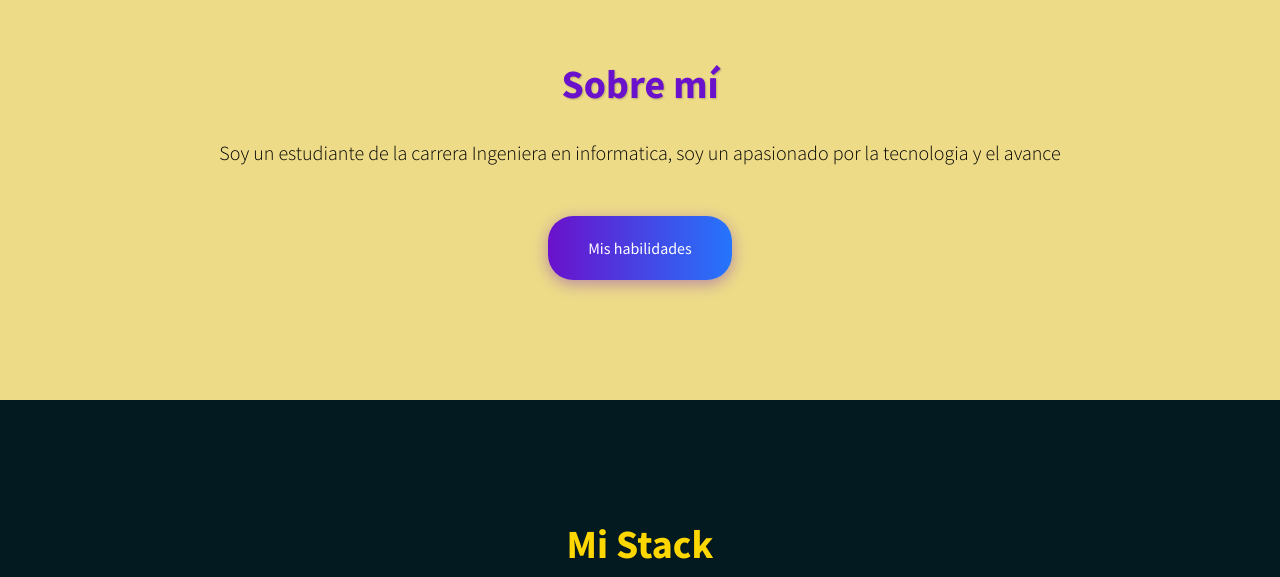
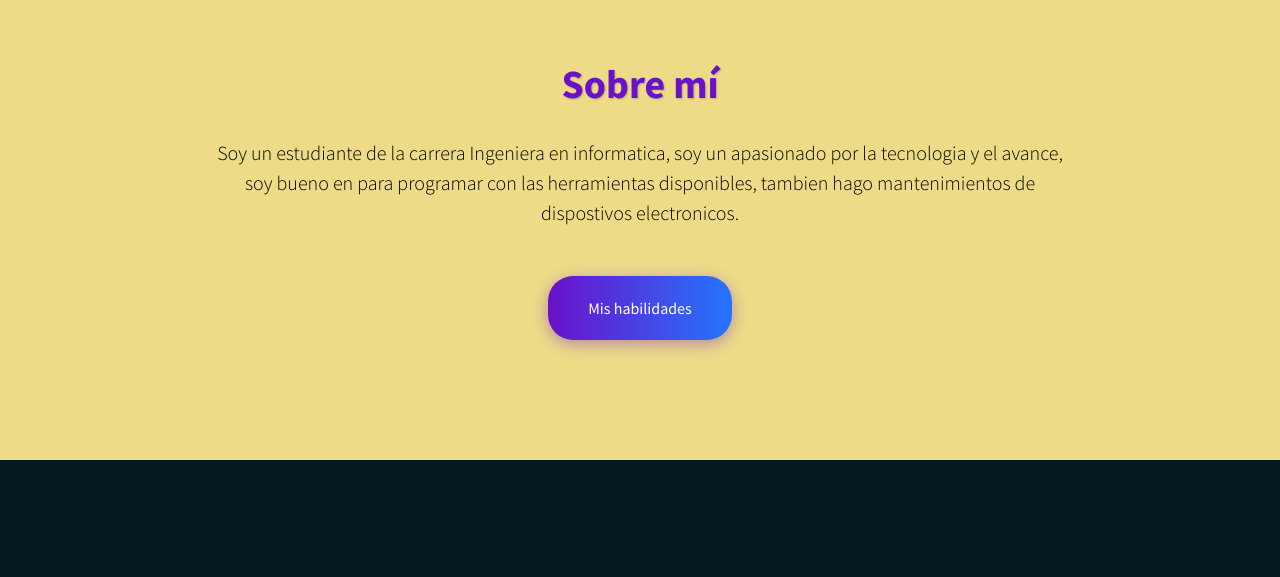
Before and after one commit to rubyssj/portfolio, a plain HTML site: page index.html in a window 1280 px wide. Shown: the part 860-1437 px from the top of the page. Drawn offline with nearby package versions, Linux system fonts and the light colour scheme.

Commit message:
index.html

```diff
--- a/index.html
+++ b/index.html
@@ -55,7 +55,8 @@ contribuyendo al éxito del equipo y de la organización”.</p>
                     <div class="col-lg-10">
                         <h2 class="section">Sobre mí</h2>
                         <p class="lead mb-5">
-                            Soy un estudiante de la carrera Ingeniera en informatica, soy un apasionado por la tecnologia y el avance
+                            Soy un estudiante de la carrera Ingeniera en informatica, soy un apasionado por la tecnologia y el avance,
+                            soy bueno en para programar con las herramientas disponibles, tambien hago mantenimientos de dispostivos electronicos.
 
 
                         </p>
```
